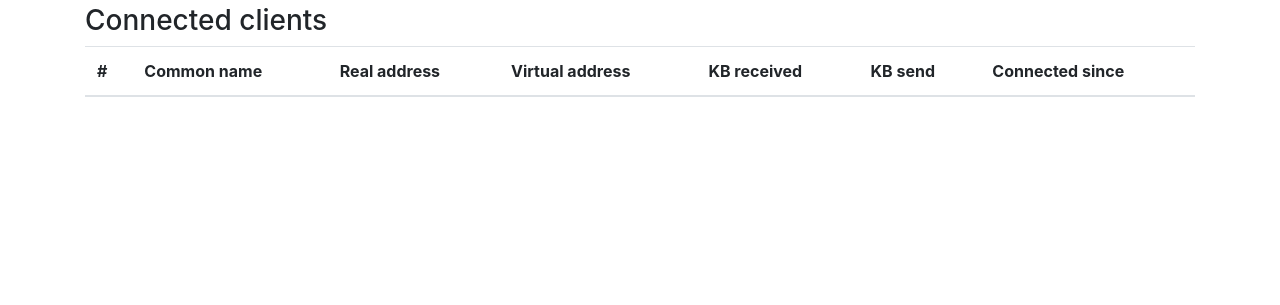
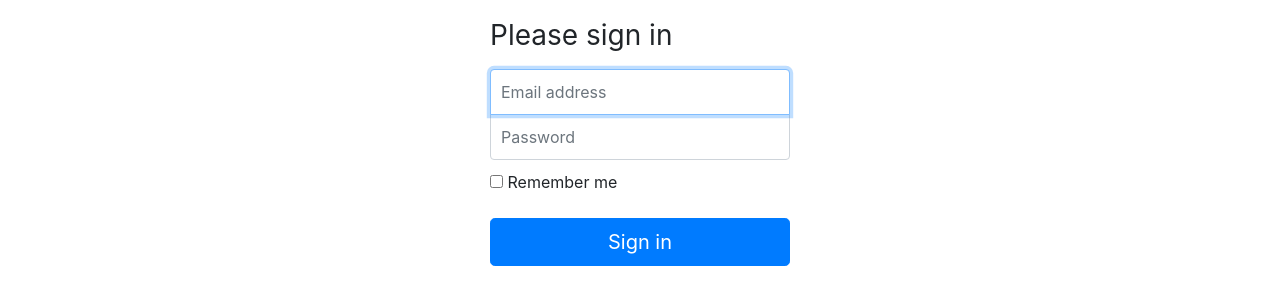
Before and after one commit to mortzu/openvpnadmin, a PHP site: page / in a window 1280 px wide. Shown: the part 56-361 px from the top of the page. Run offline with PHP 8.4, Linux system fonts and the light colour scheme; a stand-in replaces the project's code that opens the database connection; lists and menus that the app fills with data are empty.

Commit message:
Added stylesheet

```diff
--- a/index.php
+++ b/index.php
@@ -16,6 +16,7 @@ session_start();
     <meta charset="utf-8">
     <meta name="viewport" content="width=device-width, initial-scale=1, shrink-to-fit=no">
     <link rel="stylesheet" href="https://stackpath.bootstrapcdn.com/bootstrap/4.4.1/css/bootstrap.min.css" integrity="sha384-Vkoo8x4CGsO3+Hhxv8T/Q5PaXtkKtu6ug5TOeNV6gBiFeWPGFN9MuhOf23Q9Ifjh" crossorigin="anonymous">
+    <link rel="stylesheet" href="style.css">
     <title></title>
     <style>main > .container { padding: 60px 15px 0; }</style>
   </head>
@@ -30,7 +31,7 @@ session_start();
 
 <?php
 
-if (!isset($_SESSION['loggedin']) || ($_SESSION['loggedin'] !== true)) {
+if (isset($_SESSION['loggedin']) && ($_SESSION['loggedin'] == true)) {
   if (!isset($_GET['page']) || $_GET['page'] == '')
     require_once $script_directory . '/parts/connected_clients.php';
   elseif ($_GET['page'] == 'clients')
--- a/parts/login.php
+++ b/parts/login.php
@@ -1,5 +1,4 @@
-    <form class="form-signin">
-  <img class="mb-4" src="/docs/4.4/assets/brand/bootstrap-solid.svg" alt="" width="72" height="72">
+<form class="form-signin">
   <h1 class="h3 mb-3 font-weight-normal">Please sign in</h1>
   <label for="inputEmail" class="sr-only">Email address</label>
   <input type="email" id="inputEmail" class="form-control" placeholder="Email address" required autofocus>
@@ -11,5 +10,4 @@
     </label>
   </div>
   <button class="btn btn-lg btn-primary btn-block" type="submit">Sign in</button>
-  <p class="mt-5 mb-3 text-muted">&copy; 2017-2019</p>
 </form>
--- /dev/null
+++ b/style.css
@@ -0,0 +1,29 @@
+.form-signin {
+  width: 100%;
+  max-width: 330px;
+  padding: 15px;
+  margin: auto;
+}
+.form-signin .checkbox {
+  font-weight: 400;
+}
+.form-signin .form-control {
+  position: relative;
+  box-sizing: border-box;
+  height: auto;
+  padding: 10px;
+  font-size: 16px;
+}
+.form-signin .form-control:focus {
+  z-index: 2;
+}
+.form-signin input[type="email"] {
+  margin-bottom: -1px;
+  border-bottom-right-radius: 0;
+  border-bottom-left-radius: 0;
+}
+.form-signin input[type="password"] {
+  margin-bottom: 10px;
+  border-top-left-radius: 0;
+  border-top-right-radius: 0;
+}
```
